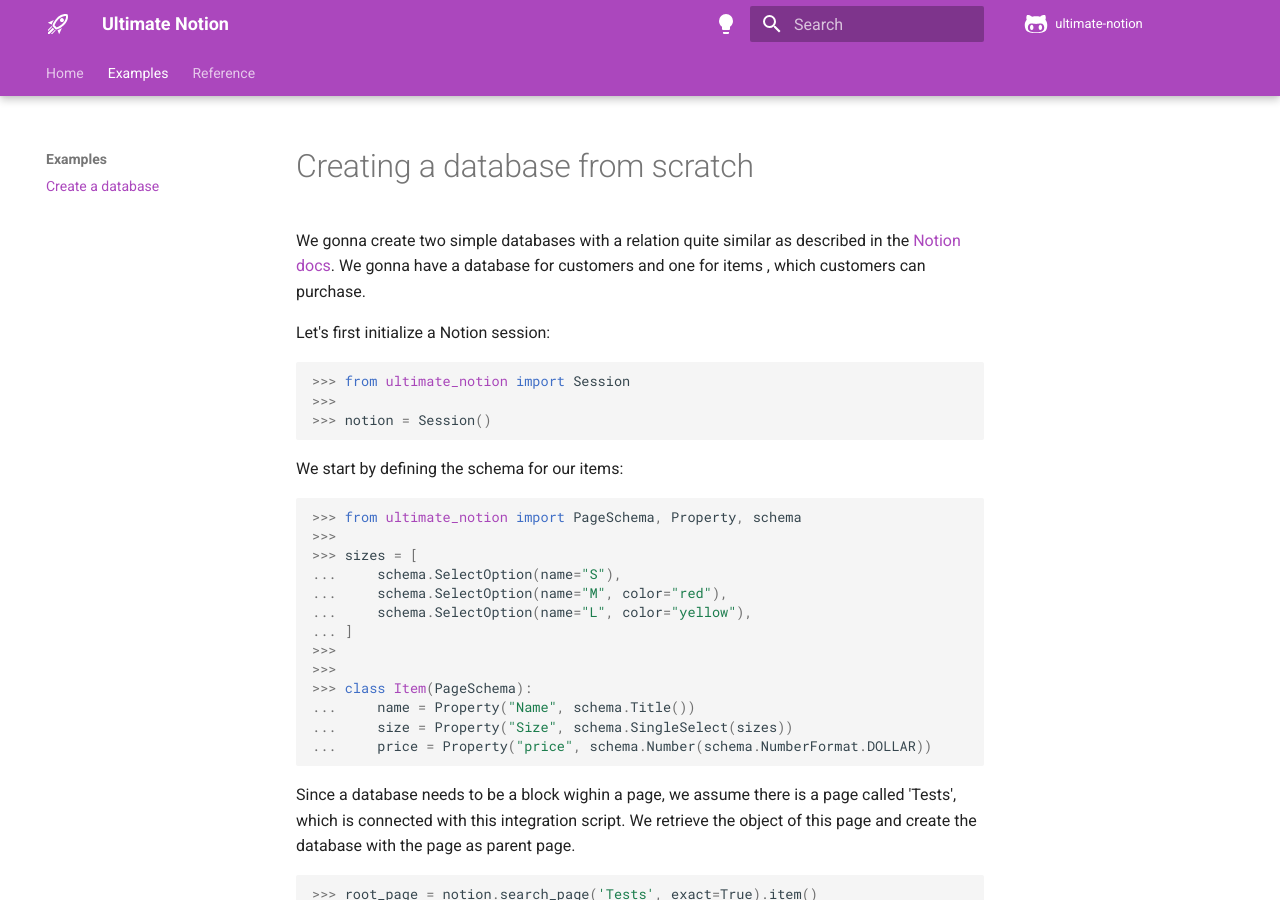
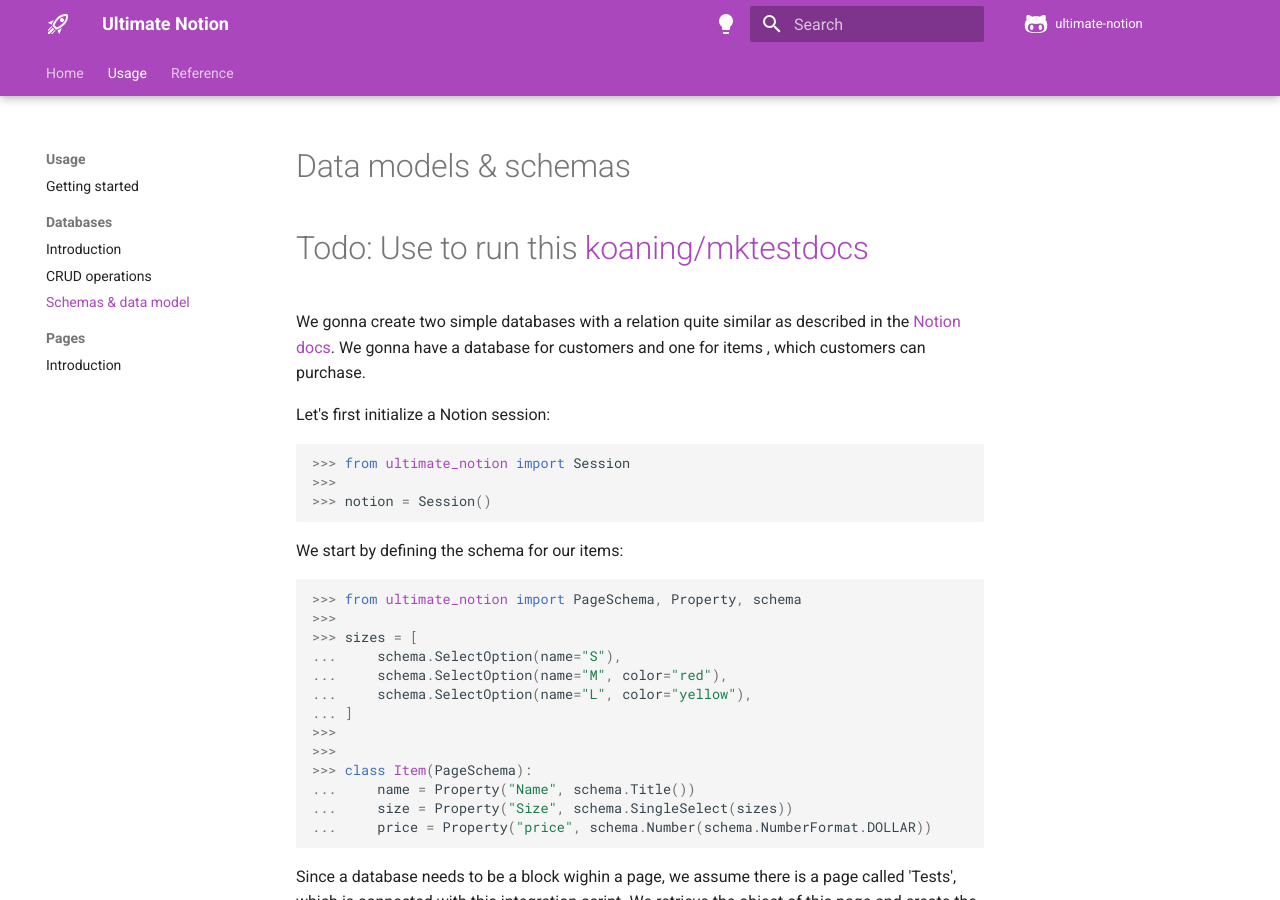
Before and after one commit to ultimate-notion/ultimate-notion, an MkDocs documentation site: the page built from docs/usage/db_data_model.md, in a window 1280 px wide and 900 px high. Built offline with MkDocs 1.6.1 and Material for MkDocs 9.7.7, drawn with Linux system fonts in a browser that asks for light colours; comment, search, counter and statistics services are not loaded; the version menu is left out.

Commit message:
New mkdocs structure

```diff
--- a/docs/examples/create_database.md
+++ b/docs/usage/db_data_model.md
@@ -1,4 +1,6 @@
-# Creating a database from scratch
+# Data models & schemas
+
+# Todo: Use to run this https://github.com/koaning/mktestdocs
 
 We gonna create two simple databases with a relation quite similar as described
 in the [Notion docs]. We gonna have a database for customers and one for items
--- a/mkdocs.yml
+++ b/mkdocs.yml
@@ -14,13 +14,18 @@
 nav:
   - Home:
     - About: index.md
-    - "Getting started": getting_started.md
     - Changelog: changelog.md
     - License: license.md
     - Authors: authors.md
     - Contributing: contributing.md
-  - Examples:
-    - "Create a database": examples/create_database.md
+  - Usage:
+    - "Getting started": usage/getting_started.md
+    - Databases:
+      - Introduction: usage/db_getting_started.md
+      - "CRUD operations": usage/db_crud.md
+      - "Schemas & data model": usage/db_data_model.md
+    - Pages:
+      - Introduction: usage/page_getting_started.md
   # defer to gen-files + literate-nav
   - Reference: reference/ultimate_notion/
 
```
Also changed, not shown: docs/usage/db_crud.md (added, +3 -0 lines), docs/usage/db_getting_started.md (added, +3 -0 lines), docs/usage/getting_started.md (renamed from docs/getting_started.md, +1 -2 lines), docs/usage/page_getting_started.md (added, +3 -0 lines).
